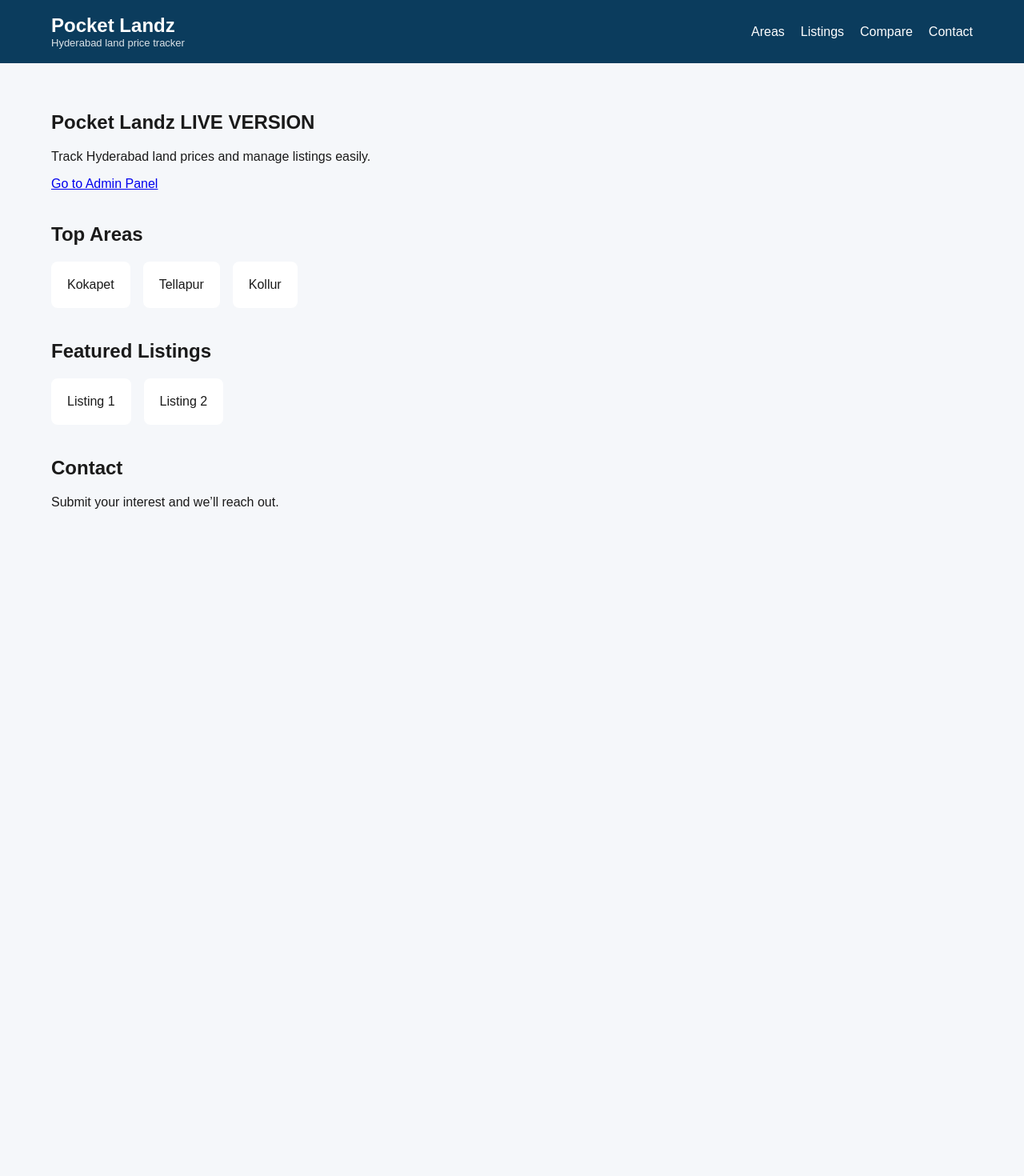
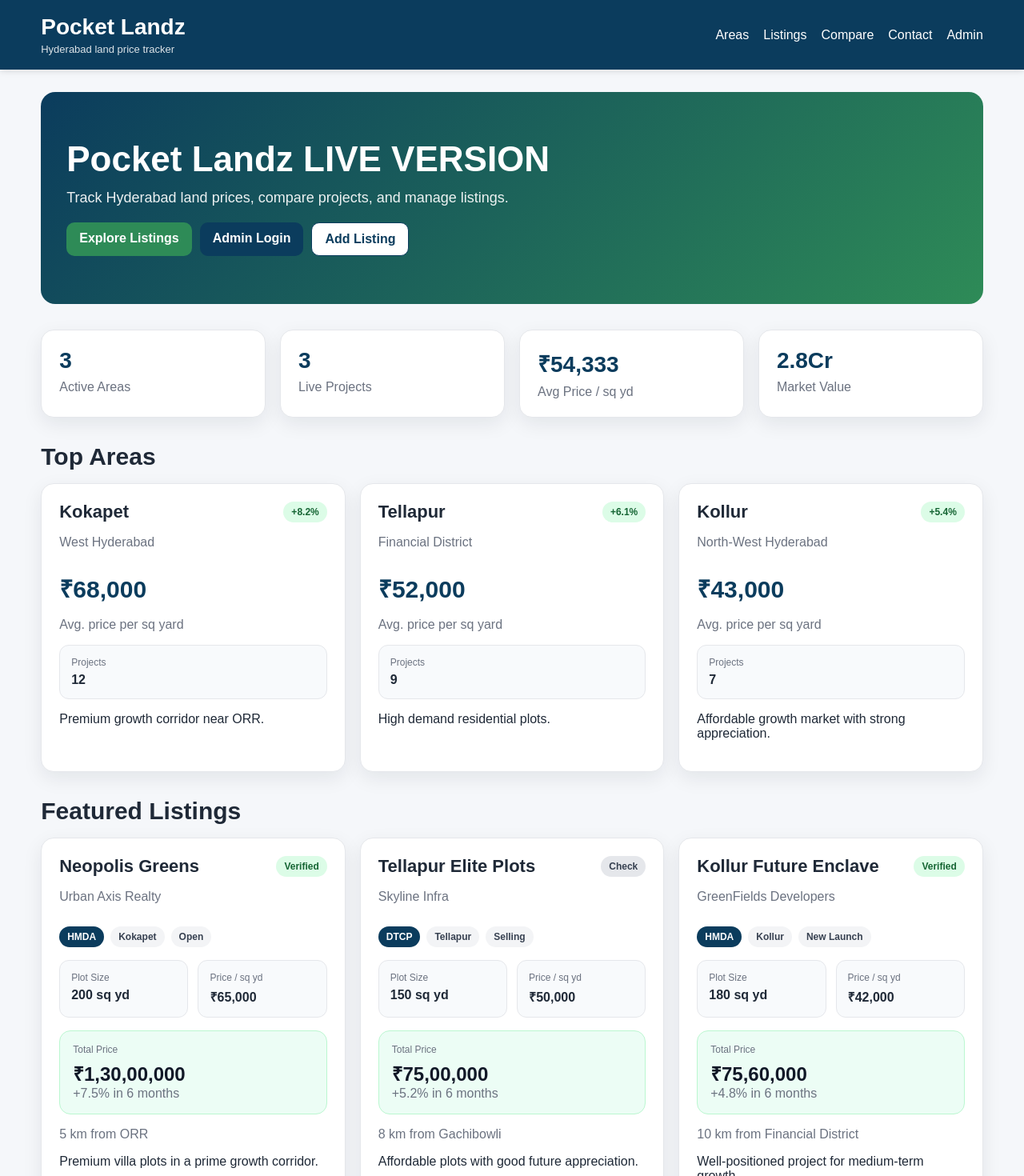
Before and after one commit to vinayreddy06/PocketLandz, a React (Vite) app in the folder frontend/: page / in a window 1280 px wide. Shown: the top 1470 px of the page at 80% size. Before the commit the page ends 800 px from the top, so only its background shows below. Built offline with nearby package versions, Linux system fonts and the light colour scheme.

Commit message:
Restore homepage design and admin buttons

```diff
--- a/frontend/src/App.jsx
+++ b/frontend/src/App.jsx
@@ -1,5 +1,14 @@
-import { Routes, Route, Navigate, Link } from "react-router-dom";
+import { useMemo, useState } from "react";
+import { Routes, Route, Navigate } from "react-router-dom";
+
 import Header from "./components/Header.jsx";
+import AreaCard from "./components/AreaCard.jsx";
+import ListingCard from "./components/ListingCard.jsx";
+import StatsGrid from "./components/StatsGrid.jsx";
+import TrendChart from "./components/TrendChart.jsx";
+import ComparePanel from "./components/ComparePanel.jsx";
+import LeadForm from "./components/LeadForm.jsx";
+
 import Login from "./pages/admin/Login.jsx";
 import Dashboard from "./pages/admin/Dashboard.jsx";
 import Listings from "./pages/admin/Listings.jsx";
@@ -8,38 +17,180 @@ import Leads from "./pages/admin/Leads.jsx";
 import ProtectedRoute from "./components/admin/ProtectedRoute.jsx";
 
 function HomePage() {
+  const [compareItems, setCompareItems] = useState([]);
+
+  const areas = [
+    {
+      name: "Kokapet",
+      zone: "West Hyderabad",
+      avgPriceSqyd: 68000,
+      trendPct: 8.2,
+      projectsCount: 12,
+      description: "Premium growth corridor near ORR."
+    },
+    {
+      name: "Tellapur",
+      zone: "Financial District",
+      avgPriceSqyd: 52000,
+      trendPct: 6.1,
+      projectsCount: 9,
+      description: "High demand residential plots."
+    },
+    {
+      name: "Kollur",
+      zone: "North-West Hyderabad",
+      avgPriceSqyd: 43000,
+      trendPct: 5.4,
+      projectsCount: 7,
+      description: "Affordable growth market with strong appreciation."
+    }
+  ];
+
+  const listings = [
+    {
+      id: 1,
+      projectName: "Neopolis Greens",
+      company: "Urban Axis Realty",
+      approval: "HMDA",
+      area: "Kokapet",
+      status: "Open",
+      sizeSqyd: 200,
+      priceSqyd: 65000,
+      totalPrice: 13000000,
+      trendPct: 7.5,
+      verified: true,
+      distance: "5 km from ORR",
+      description: "Premium villa plots in a prime growth corridor."
+    },
+    {
+      id: 2,
+      projectName: "Tellapur Elite Plots",
+      company: "Skyline Infra",
+      approval: "DTCP",
+      area: "Tellapur",
+      status: "Selling",
+      sizeSqyd: 150,
+      priceSqyd: 50000,
+      totalPrice: 7500000,
+      trendPct: 5.2,
+      verified: false,
+      distance: "8 km from Gachibowli",
+      description: "Affordable plots with good future appreciation."
+    },
+    {
+      id: 3,
+      projectName: "Kollur Future Enclave",
+      company: "GreenFields Developers",
+      approval: "HMDA",
+      area: "Kollur",
+      status: "New Launch",
+      sizeSqyd: 180,
+      priceSqyd: 42000,
+      totalPrice: 7560000,
+      trendPct: 4.8,
+      verified: true,
+      distance: "10 km from Financial District",
+      description: "Well-positioned project for medium-term growth."
+    }
+  ];
+
+  const trends = [
+    { month: "Jan", Kokapet: 62000, Tellapur: 49000, Kollur: 40000 },
+    { month: "Feb", Kokapet: 63500, Tellapur: 50000, Kollur: 40800 },
+    { month: "Mar", Kokapet: 65000, Tellapur: 51000, Kollur: 41700 },
+    { month: "Apr", Kokapet: 66500, Tellapur: 51800, Kollur: 42500 },
+    { month: "May", Kokapet: 68000, Tellapur: 52000, Kollur: 43000 }
+  ];
+
+  const stats = useMemo(() => {
+    const avgPriceSqyd =
+      Math.round(
+        areas.reduce((sum, item) => sum + item.avgPriceSqyd, 0) / areas.length
+      ) || 0;
+
+    const totalMarketValue = listings.reduce(
+      (sum, item) => sum + item.totalPrice,
+      0
+    );
+
+    return {
+      activeAreas: areas.length,
+      liveProjects: listings.length,
+      avgPriceSqyd,
+      totalMarketValue
+    };
+  }, [areas, listings]);
+
+  function handleToggleCompare(listing) {
+    const exists = compareItems.some((item) => item.id === listing.id);
+
+    if (exists) {
+      setCompareItems(compareItems.filter((item) => item.id !== listing.id));
+      return;
+    }
+
+    if (compareItems.length >= 3) return;
+
+    setCompareItems([...compareItems, listing]);
+  }
+
   return (
     <div>
       <Header />
 
-      <main className="container" style={{ padding: "40px 20px" }}>
-        <section className="hero" style={{ marginBottom: "40px" }}>
-          <h1>Pocket Landz LIVE VERSION</h1>
-          <p>Track Hyderabad land prices and manage listings easily.</p>
-          <Link to="/admin/login">Go to Admin Panel</Link>
-        </section>
+      <main className="container">
+        <section className="hero">
+  <h1>Pocket Landz LIVE VERSION</h1>
+  <p>
+    Track Hyderabad land prices, compare projects, and manage listings.
+  </p>
 
-        <section id="areas" style={{ marginBottom: "40px" }}>
+  <div className="button-row" style={{ marginTop: "20px" }}>
+    <a className="button" href="#listings">Explore Listings</a>
+
+    <a className="button secondary" href="#/admin/login">
+      Admin Login
+    </a>
+
+    <a className="button outline" href="#/admin/listings/new">
+      Add Listing
+    </a>
+  </div>
+</section>
+
+        <StatsGrid stats={stats} />
+
+        <section id="areas">
           <h2>Top Areas</h2>
-          <div style={{ display: "flex", gap: "16px", flexWrap: "wrap" }}>
-            <div style={{ padding: "20px", background: "#fff", borderRadius: "8px" }}>Kokapet</div>
-            <div style={{ padding: "20px", background: "#fff", borderRadius: "8px" }}>Tellapur</div>
-            <div style={{ padding: "20px", background: "#fff", borderRadius: "8px" }}>Kollur</div>
+          <div className="grid">
+            {areas.map((area) => (
+              <AreaCard key={area.name} area={area} />
+            ))}
           </div>
         </section>
 
-        <section id="listings" style={{ marginBottom: "40px" }}>
+        <section id="listings">
           <h2>Featured Listings</h2>
-          <div style={{ display: "flex", gap: "16px", flexWrap: "wrap" }}>
-            <div style={{ padding: "20px", background: "#fff", borderRadius: "8px" }}>Listing 1</div>
-            <div style={{ padding: "20px", background: "#fff", borderRadius: "8px" }}>Listing 2</div>
+          <div className="grid">
+            {listings.map((listing) => (
+              <ListingCard
+                key={listing.id}
+                listing={listing}
+                selected={compareItems.some((item) => item.id === listing.id)}
+                onToggleCompare={handleToggleCompare}
+              />
+            ))}
           </div>
         </section>
 
-        <section id="contact">
-          <h2>Contact</h2>
-          <p>Submit your interest and we’ll reach out.</p>
+        <section>
+          <h2>Price Trend Snapshot</h2>
+          <TrendChart trends={trends} />
         </section>
+
+        <ComparePanel items={compareItems} />
+
+        <LeadForm />
       </main>
     </div>
   );
@@ -59,7 +210,6 @@ export default function App() {
           </ProtectedRoute>
         }
       />
-
       <Route
         path="/admin/listings"
         element={
@@ -68,7 +218,6 @@ export default function App() {
           </ProtectedRoute>
         }
       />
-
       <Route
         path="/admin/listings/new"
         element={
@@ -77,7 +226,6 @@ export default function App() {
           </ProtectedRoute>
         }
       />
-
       <Route
         path="/admin/listings/edit/:id"
         element={
@@ -86,7 +234,6 @@ export default function App() {
           </ProtectedRoute>
         }
       />
-
       <Route
         path="/admin/leads"
         element={
--- a/frontend/src/components/Header.jsx
+++ b/frontend/src/components/Header.jsx
@@ -11,6 +11,7 @@ export default function Header() {
           <a href="#listings">Listings</a>
           <a href="#compare">Compare</a>
           <a href="#contact">Contact</a>
+          <a href="#/admin/login">Admin</a>
         </nav>
       </div>
     </header>
--- a/frontend/src/index.css
+++ b/frontend/src/index.css
@@ -1,44 +1,442 @@
+* {
+  box-sizing: border-box;
+}
+
+html {
+  scroll-behavior: smooth;
+}
+
 body {
   margin: 0;
   font-family: Arial, sans-serif;
   background: #f5f7fa;
-  color: #1a1a1a;
+  color: #1f2937;
 }
 
+a {
+  text-decoration: none;
+}
+
+button,
+input {
+  font: inherit;
+}
+
+.container {
+  width: min(1200px, 92%);
+  margin: 0 auto;
+}
+
+/* Header */
 .topbar {
   background: #0b3c5d;
   color: white;
   padding: 18px 0;
-}
-
-.container {
-  width: 90%;
-  max-width: 1200px;
-  margin: 0 auto;
+  box-shadow: 0 2px 8px rgba(0, 0, 0, 0.12);
 }
 
 .topbar-inner {
   display: flex;
+  align-items: center;
   justify-content: space-between;
-  align-items: center;
+  gap: 20px;
 }
 
 .brand {
-  font-size: 24px;
-  font-weight: bold;
+  font-size: 28px;
+  font-weight: 700;
 }
 
 .brand-subtitle {
   font-size: 13px;
   opacity: 0.85;
+  margin-top: 4px;
 }
 
 .nav-links {
   display: flex;
-  gap: 20px;
+  align-items: center;
+  gap: 18px;
 }
 
 .nav-links a {
   color: white;
-  text-decoration: none;
+  font-weight: 500;
 }
+
+/* Hero */
+.hero {
+  background: linear-gradient(135deg, #0b3c5d, #2e8b57);
+  color: white;
+  padding: 60px 32px;
+  border-radius: 18px;
+  margin: 28px 0 32px;
+}
+
+.hero h1 {
+  margin: 0 0 14px;
+  font-size: 44px;
+  line-height: 1.1;
+}
+
+.hero p {
+  margin: 0;
+  font-size: 18px;
+  opacity: 0.92;
+}
+
+/* Sections */
+section {
+  margin-bottom: 32px;
+}
+
+section h2 {
+  margin: 0 0 16px;
+  font-size: 30px;
+}
+
+/* Generic cards/grid */
+.grid {
+  display: grid;
+  grid-template-columns: repeat(3, minmax(0, 1fr));
+  gap: 18px;
+}
+
+.three-col {
+  display: grid;
+  grid-template-columns: repeat(3, minmax(0, 1fr));
+  gap: 18px;
+}
+
+.card {
+  background: white;
+  border-radius: 16px;
+  padding: 22px;
+  box-shadow: 0 8px 24px rgba(15, 23, 42, 0.08);
+  border: 1px solid #e5e7eb;
+}
+
+.muted {
+  color: #6b7280;
+}
+
+.card-top-row {
+  display: flex;
+  justify-content: space-between;
+  align-items: flex-start;
+  gap: 12px;
+  margin-bottom: 12px;
+}
+
+.card-top-row h3 {
+  margin: 0 0 6px;
+  font-size: 22px;
+}
+
+.badge {
+  display: inline-block;
+  padding: 6px 10px;
+  border-radius: 999px;
+  font-size: 12px;
+  font-weight: 700;
+  background: #e5e7eb;
+  color: #374151;
+}
+
+.badge.success {
+  background: #dcfce7;
+  color: #166534;
+}
+
+.badge.dark {
+  background: #0b3c5d;
+  color: white;
+}
+
+.tag-row {
+  display: flex;
+  gap: 8px;
+  flex-wrap: wrap;
+  margin: 12px 0 16px;
+}
+
+.tag {
+  display: inline-block;
+  padding: 6px 10px;
+  border-radius: 999px;
+  background: #f3f4f6;
+  color: #374151;
+  font-size: 12px;
+  font-weight: 600;
+}
+
+.tag.dark {
+  background: #0b3c5d;
+  color: white;
+}
+
+.price-lg {
+  font-size: 30px;
+  font-weight: 700;
+  color: #0b3c5d;
+  margin: 10px 0 4px;
+}
+
+.price-md {
+  font-size: 24px;
+  font-weight: 700;
+  color: #111827;
+  margin-top: 4px;
+}
+
+/* Small boxes */
+.mini-grid {
+  display: grid;
+  grid-template-columns: repeat(1, minmax(0, 1fr));
+  gap: 12px;
+  margin: 16px 0;
+}
+
+.mini-grid.two-col {
+  grid-template-columns: repeat(2, minmax(0, 1fr));
+}
+
+.mini-box {
+  background: #f8fafc;
+  border: 1px solid #e5e7eb;
+  border-radius: 12px;
+  padding: 14px;
+}
+
+.mini-label {
+  display: block;
+  font-size: 12px;
+  color: #6b7280;
+  margin-bottom: 6px;
+}
+
+.highlight-box {
+  background: #ecfdf5;
+  border: 1px solid #bbf7d0;
+  border-radius: 14px;
+  padding: 16px;
+  margin: 14px 0;
+}
+
+/* Buttons */
+.button-row {
+  display: flex;
+  gap: 10px;
+  flex-wrap: wrap;
+  margin-top: 16px;
+}
+
+.button {
+  background: #2e8b57;
+  color: white;
+  border: none;
+  border-radius: 10px;
+  padding: 11px 16px;
+  cursor: pointer;
+  font-weight: 700;
+}
+
+.button.secondary {
+  background: #0b3c5d;
+}
+
+.button.outline {
+  background: white;
+  color: #0b3c5d;
+  border: 1px solid #0b3c5d;
+}
+
+/* Stats */
+.stats-grid {
+  display: grid;
+  grid-template-columns: repeat(4, minmax(0, 1fr));
+  gap: 18px;
+  margin-bottom: 32px;
+}
+
+.stat-card {
+  background: white;
+  border-radius: 16px;
+  padding: 22px;
+  box-shadow: 0 8px 24px rgba(15, 23, 42, 0.08);
+  border: 1px solid #e5e7eb;
+}
+
+.stat-value {
+  font-size: 28px;
+  font-weight: 700;
+  color: #0b3c5d;
+}
+
+.stat-label {
+  margin-top: 8px;
+  color: #6b7280;
+}
+
+/* Trend chart */
+.trend-list {
+  display: flex;
+  flex-direction: column;
+  gap: 16px;
+}
+
+.trend-item {
+  background: #ffffff;
+  border-radius: 14px;
+  padding: 14px;
+  border: 1px solid #e5e7eb;
+}
+
+.bar-group {
+  margin-top: 10px;
+}
+
+.bar-label-row {
+  display: flex;
+  justify-content: space-between;
+  font-size: 13px;
+  margin-bottom: 4px;
+  color: #374151;
+}
+
+.bar-track {
+  width: 100%;
+  height: 10px;
+  border-radius: 999px;
+  background: #e5e7eb;
+  overflow: hidden;
+}
+
+.bar-fill {
+  height: 100%;
+  background: linear-gradient(90deg, #0b3c5d, #2e8b57);
+  border-radius: 999px;
+}
+
+/* Compare panel */
+.compare-section {
+  margin-top: 24px;
+}
+
+.section-heading-row {
+  display: flex;
+  align-items: flex-end;
+  justify-content: space-between;
+  gap: 16px;
+  margin-bottom: 16px;
+}
+
+.empty-box {
+  background: white;
+  border: 2px dashed #cbd5e1;
+  border-radius: 16px;
+  padding: 28px;
+  text-align: center;
+  color: #6b7280;
+}
+
+.compare-rows {
+  display: flex;
+  flex-direction: column;
+  gap: 12px;
+  margin-top: 14px;
+}
+
+.compare-rows div {
+  display: flex;
+  justify-content: space-between;
+  gap: 12px;
+  border-bottom: 1px solid #f1f5f9;
+  padding-bottom: 8px;
+}
+
+.compare-rows span {
+  color: #6b7280;
+}
+
+/* Lead form */
+.lead-card {
+  margin-top: 28px;
+}
+
+.lead-form {
+  display: grid;
+  gap: 12px;
+  margin-top: 16px;
+}
+
+.lead-form input {
+  width: 100%;
+  border: 1px solid #d1d5db;
+  border-radius: 10px;
+  padding: 12px 14px;
+  background: white;
+}
+
+.status-message {
+  margin-top: 14px;
+  padding: 12px 14px;
+  border-radius: 10px;
+  font-weight: 600;
+}
+
+.status-message.success {
+  background: #dcfce7;
+  color: #166534;
+}
+
+.status-message.error {
+  background: #fee2e2;
+  color: #991b1b;
+}
+
+/* Listing and area cards */
+.area-card,
+.listing-card {
+  height: 100%;
+}
+
+/* Responsive */
+@media (max-width: 980px) {
+  .grid,
+  .three-col,
+  .stats-grid {
+    grid-template-columns: repeat(2, minmax(0, 1fr));
+  }
+
+  .topbar-inner,
+  .section-heading-row {
+    flex-direction: column;
+    align-items: flex-start;
+  }
+
+  .nav-links {
+    flex-wrap: wrap;
+  }
+}
+
+@media (max-width: 640px) {
+  .grid,
+  .three-col,
+  .stats-grid,
+  .mini-grid.two-col {
+    grid-template-columns: 1fr;
+  }
+
+  .hero {
+    padding: 36px 20px;
+  }
+
+  .hero h1 {
+    font-size: 34px;
+  }
+
+  .container {
+    width: 94%;
+  }
+}
```
